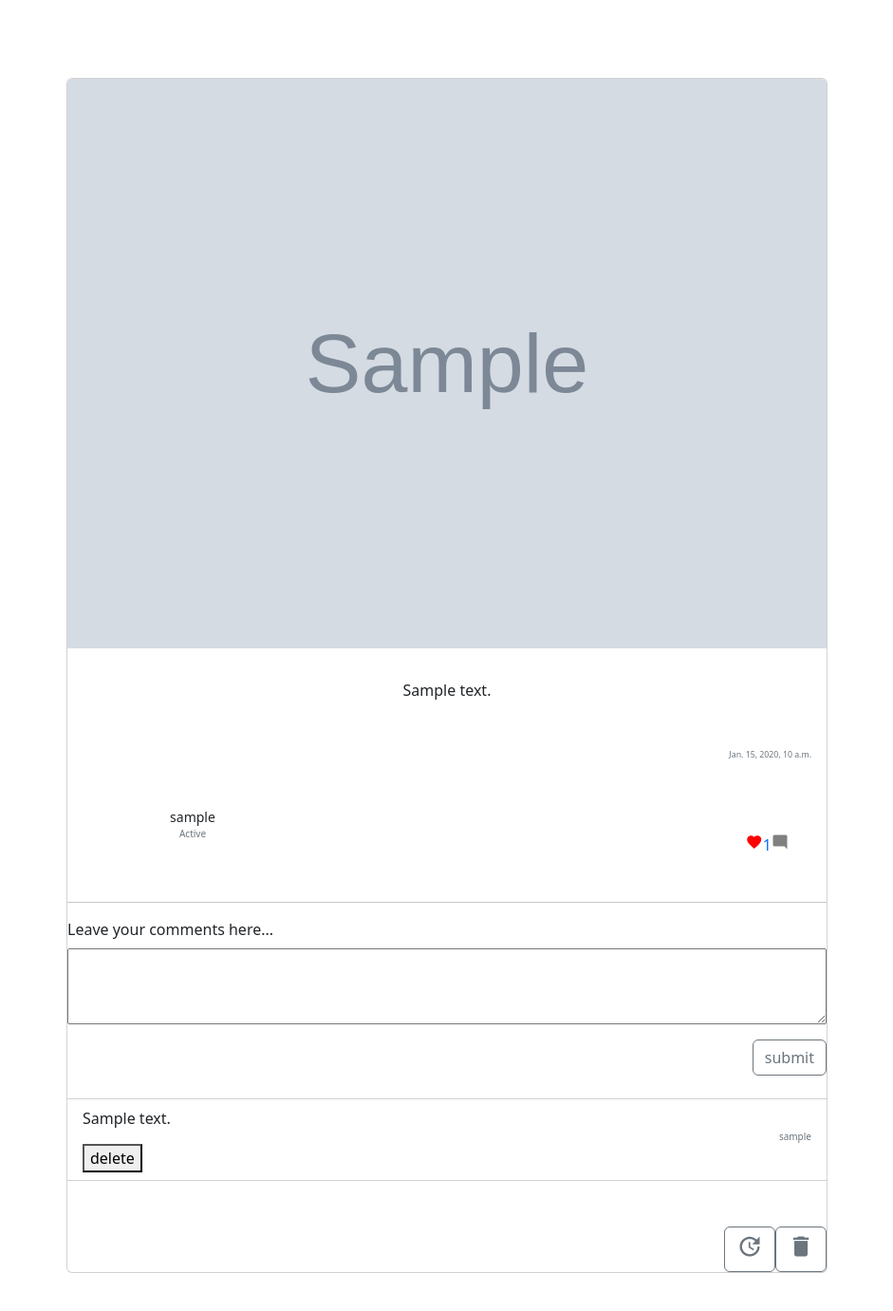
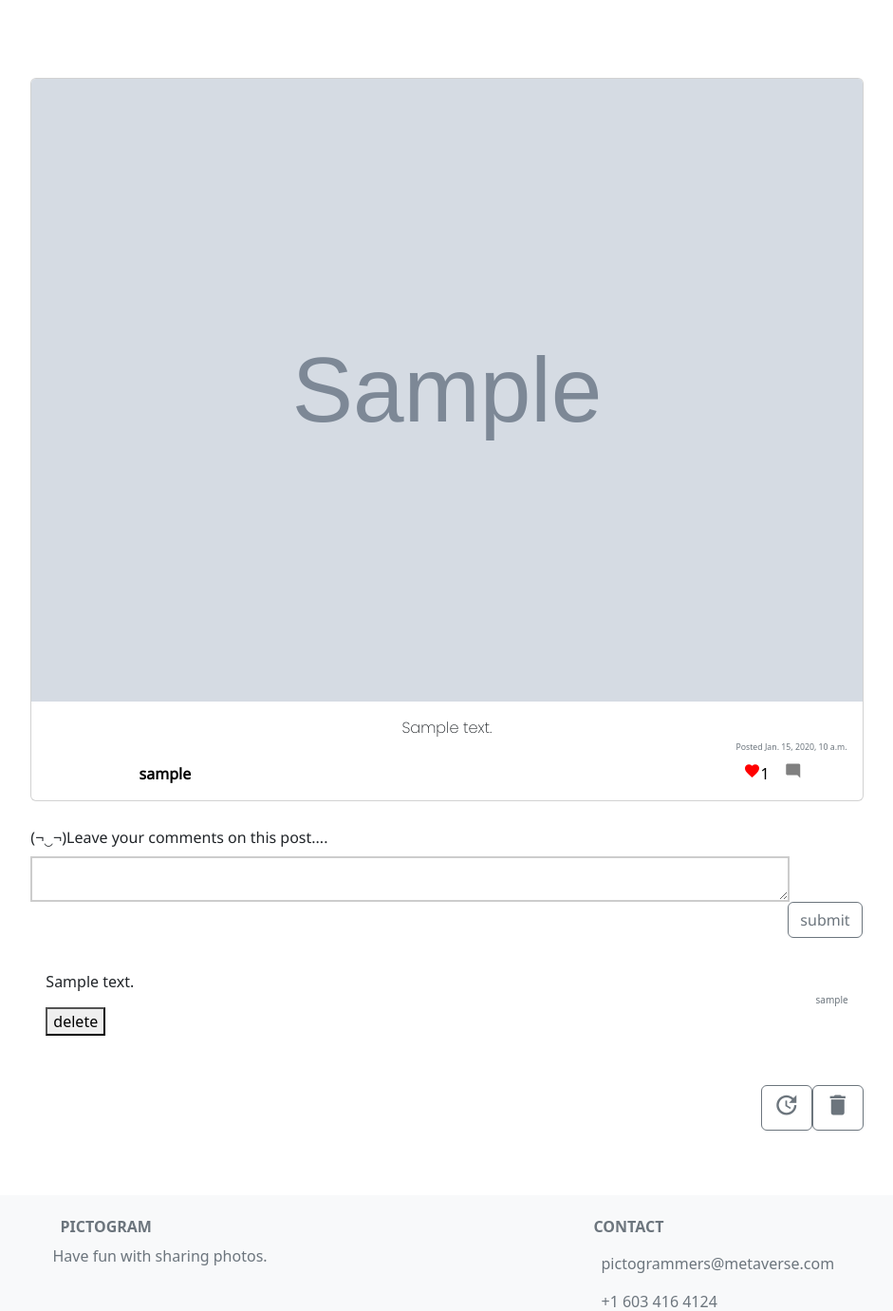
Before and after one commit to vivekrana0/Pictogram, a Django app: page /posts/1/ in a window 1280 px wide. Shown: the part 81-1462 px from the top of the page at 95% size, without its empty margins (169-1110 px from the left). Run offline with Django 4.2, Linux system fonts and the light colour scheme; a user stored in the database is signed in; tables that the repository leaves empty hold one stand-in row (values such as "Sample post"); grey boxes marked "Sample" are stand-in pictures.

Commit message:
detail page spacing fixed and make username link to the profile

```diff
--- a/main_app/static/css/style.css
+++ b/main_app/static/css/style.css
@@ -14,7 +14,9 @@
 
 #id_description{
     width: 50em;
-    height:5em;
+    height:3em;
+    padding: 12px 20px;
+    border: 2px solid #ccc;
 }
 
 
--- a/main_app/templates/base.html
+++ b/main_app/templates/base.html
@@ -8,6 +8,14 @@
   <meta http-equiv="X-UA-Compatible" content="ie=edge">
   <link rel="stylesheet" type="text/css" href="{% static 'css/style.css' %}">
   <link href="https://fonts.googleapis.com/icon?family=Material+Icons" rel="stylesheet">
+  <!--font reference-->
+  <link rel="preconnect" href="https://fonts.googleapis.com">
+  <link rel="preconnect" href="https://fonts.gstatic.com" crossorigin>
+  <link href="https://fonts.googleapis.com/css2?family=Noto+Sans&display=swap" rel="stylesheet">
+  <link rel="preconnect" href="https://fonts.googleapis.com">
+  <link rel="preconnect" href="https://fonts.gstatic.com" crossorigin>
+  <link href="https://fonts.googleapis.com/css2?family=Poppins:ital,wght@0,200;0,700;1,200;1,500;1,600&display=swap" rel="stylesheet">
+  <!--font reference end-->
   <link href="https://cdn.jsdelivr.net/npm/bootstrap@5.2.1/dist/css/bootstrap.min.css" rel="stylesheet" integrity="sha384-iYQeCzEYFbKjA/T2uDLTpkwGzCiq6soy8tYaI1GyVh/UjpbCx/TYkiZhlZB6+fzT" crossorigin="anonymous">
   <title>Pictogram</title>
 </head>
--- a/main_app/templates/posts/detail.html
+++ b/main_app/templates/posts/detail.html
@@ -8,64 +8,48 @@
   <div class="card mb-3">
       <img class="card-img-top" alt="Card image cap" src="{{post.photo}}">
           <div class="card-body">
-              <p class="card-text">
             <span class="card-title"></span>
               <div class="row no-gutters">
-                    <div class="col">
-                      <div style="text-align: center;">
+                  <div style="text-align: center; font-family: 'Poppins', sans-serif;">
                     {{ post.description }}
                   </div>
                   <br>
+                  <div class="time-box">
+                    <small class="text-muted">Posted {{ post.post_timestamp }}</small>
+                  </div>
                   <br>
-                      <div class="time-box">
-                        <small class="text-muted">{{ post.post_timestamp }}</small>
-                      </div>
-                      <br><br>
                   <div class="row">
                     <div class="row justify-content-between">
                       <div class="col-4" style="text-align:center ;">
-                            <div class="name-box" style="font-size: 14px;">
-                              {{ post.user.username }}
-                            </div>
-                            <div class="text-muted" style="font-size: 10px;">
-                              {% if post.user.is_active == True %}
-                                  <p>Active</p>
-                              {% else %}
-                                  <p>Inactive</p>
-                              {% endif %}
+                        <div class="name-box" style="font-family: 'Noto Sans', sans-serif;">
+                          <a href="{% url 'profile' user.id%}" style="text-decoration: none; color:black;font-weight: bold;">{{ post.user.username }}</a>
                         </div>
                       </div>
                       <div class="col-4 d-flex justify-content-end" style="display: flex; align-items: flex-end;">
                         <!--<Method 1 for if...else...>-->
 
                         {% if user_like.count > 0 %}
-                              <a href="{% url 'like' post.id %}" type="button" style="text-decoration: none;"><span class="material-icons md-18"  style="color:red">favorite</span>{{ post.likes }}</a>
+                          <a href="{% url 'like' post.id %}" type="button" style="text-decoration: none; color:black; margin-right: 1em;"><span class="material-icons md-18"  style="color:red">favorite</span>{{ post.likes }}</a>
                         {% else %}
-                              <a href="{% url 'like' post.id %}" type="button" style="text-decoration: none;"><span class="material-icons md-18" >favorite_border</span>{{ post.likes }}</a>
+                          <a href="{% url 'like' post.id %}" type="button" style="text-decoration: none; color:black; margin-right: 1em;"><span class="material-icons md-18" >favorite_border</span>{{ post.likes }}</a>
                         {% endif %}
-
                         <a><span class="material-icons md-18" style="color:grey" >mode_comment</span></a>
                       </div>
                     </div>
                   </div>
-                </p>
-              </p>
           </div>
   </div>
 </div>
 
-<hr>
 <form action="{% url 'add_comment' post.id %}" method="POST">
   {% csrf_token %}
-    <label class="form-label">Leave your comments here...</label>
-      <div class="input-group input-group-sm mb-3">
+  <label class="form-label" style="font-family: 'Noto Sans', sans-serif;">(¬‿¬)Leave your comments on this post....</label>
+    <div class="input-group input-group-sm mb-3" style="font-family: 'Noto Sans', sans-serif;">
       {{comment_form.description}}
-      </div>
-
-      <div class="input-group-append d-flex justify-content-end" style="display: flex; align-items: flex-end;">
+      <div class=" d-flex justify-content-end" style="width:100%">
         <button class="btn btn-outline-secondary" type="submit">submit</button>
       </div>
-      <br>
+    </div>
 </form>
   <ul class="list-group list-group-flush">
     {% for comment in comments %}
@@ -81,7 +65,7 @@
       </li>
     {% endfor %}
   </ul>
-  <br><br>
+  <br>
   {% if user == post.user %}
   <div class="d-flex justify-content-end" style="display: inline">
     <a href="{% url 'update' post.id %}">
```
Lines whose indentation alone changed are shown as unchanged.
